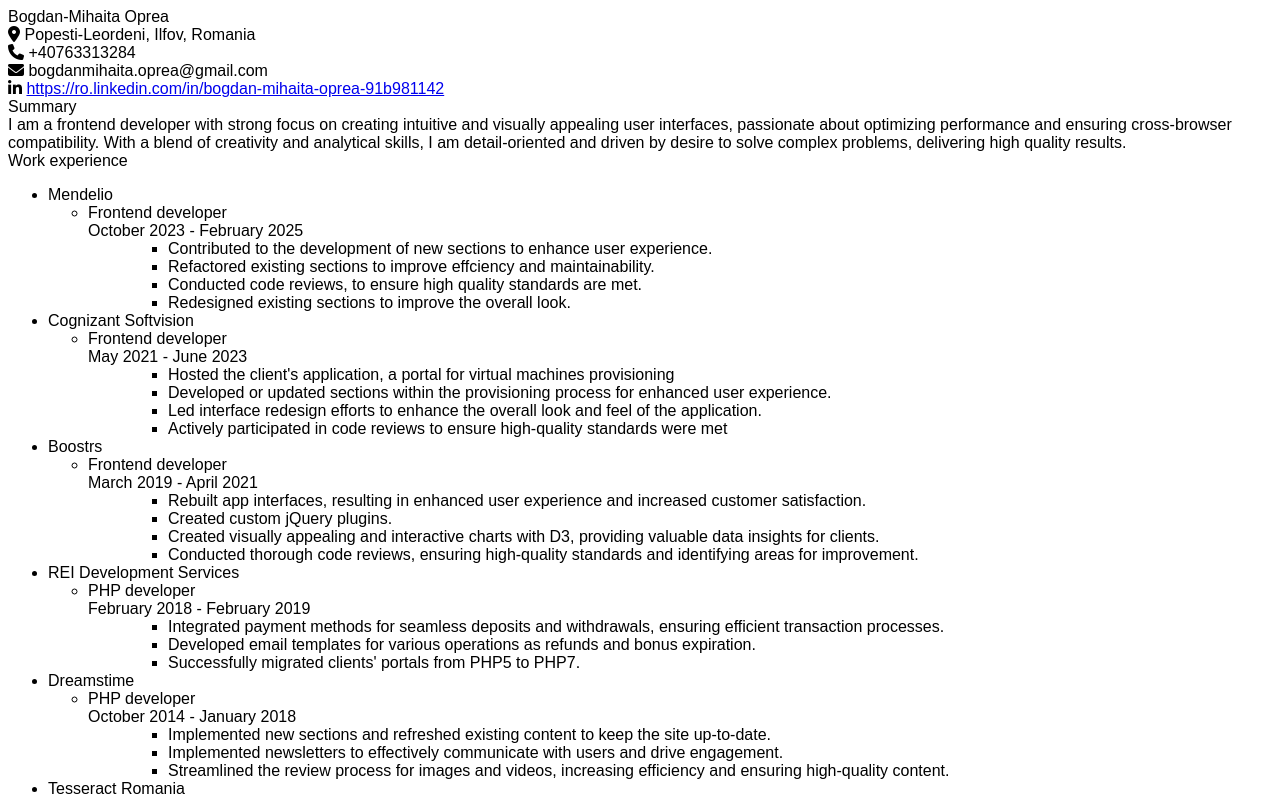
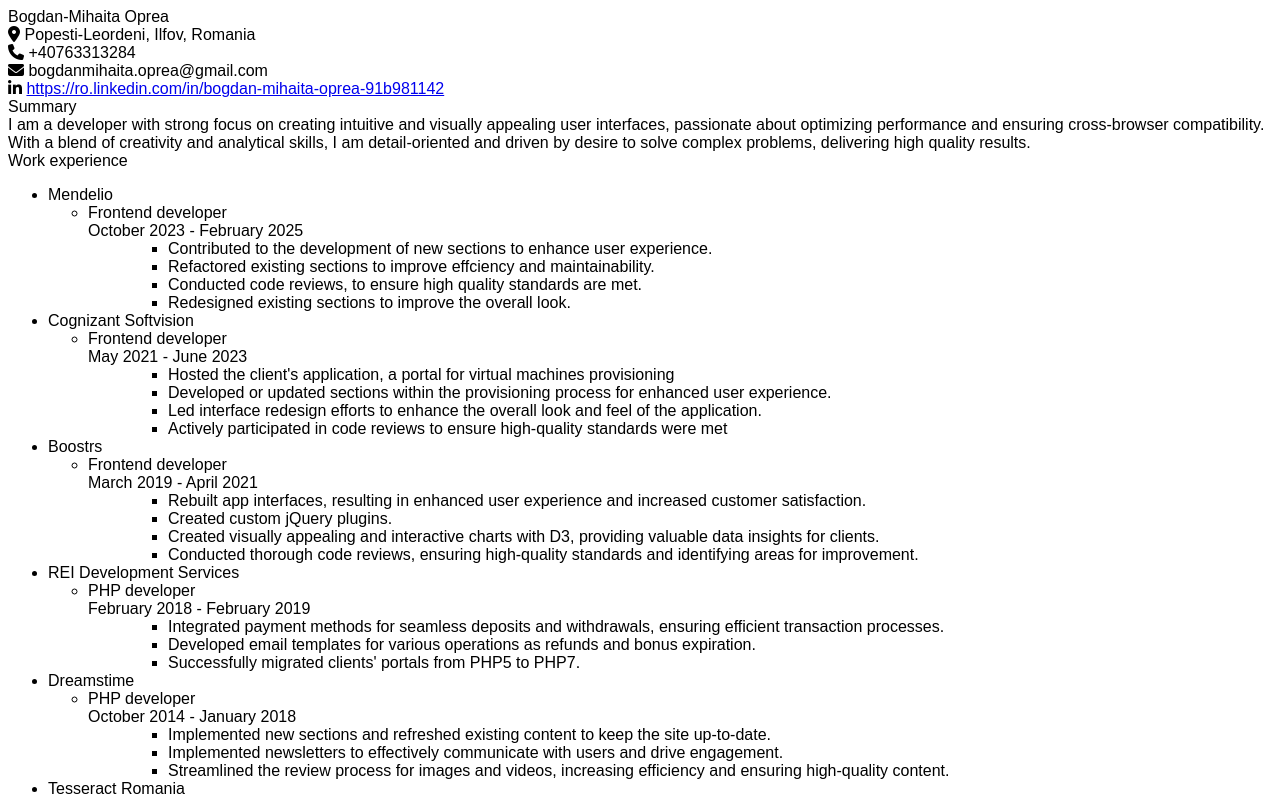
Before and after one commit to bogdanm31/my-cv, a Next.js app: page / in a window 1280 px wide. Shown: the top 798 px of the page. Built offline with nearby package versions, Linux system fonts and the light colour scheme.

Commit message:
updated head

```diff
--- a/src/components/Intro.tsx
+++ b/src/components/Intro.tsx
@@ -3,7 +3,7 @@
 const Intro = () => {
   return (
     <Section title="Summary">
-      I am a frontend developer with strong focus on creating intuitive and visually appealing user interfaces, passionate about optimizing performance and ensuring cross-browser compatibility. With a blend of creativity and analytical skills, I am detail-oriented and driven by desire to solve complex problems, delivering high quality results.
+      I am a developer with strong focus on creating intuitive and visually appealing user interfaces, passionate about optimizing performance and ensuring cross-browser compatibility. With a blend of creativity and analytical skills, I am detail-oriented and driven by desire to solve complex problems, delivering high quality results.
     </Section>
   );
 };
```
